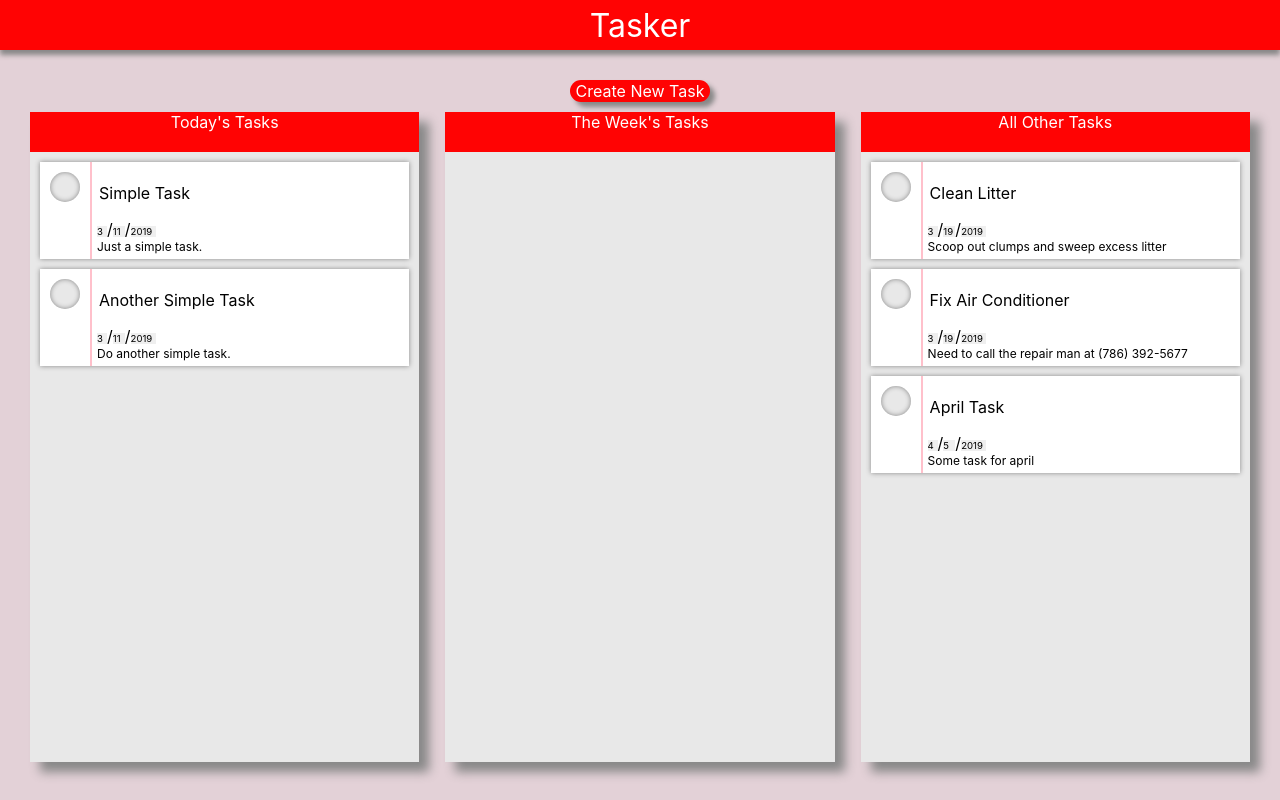
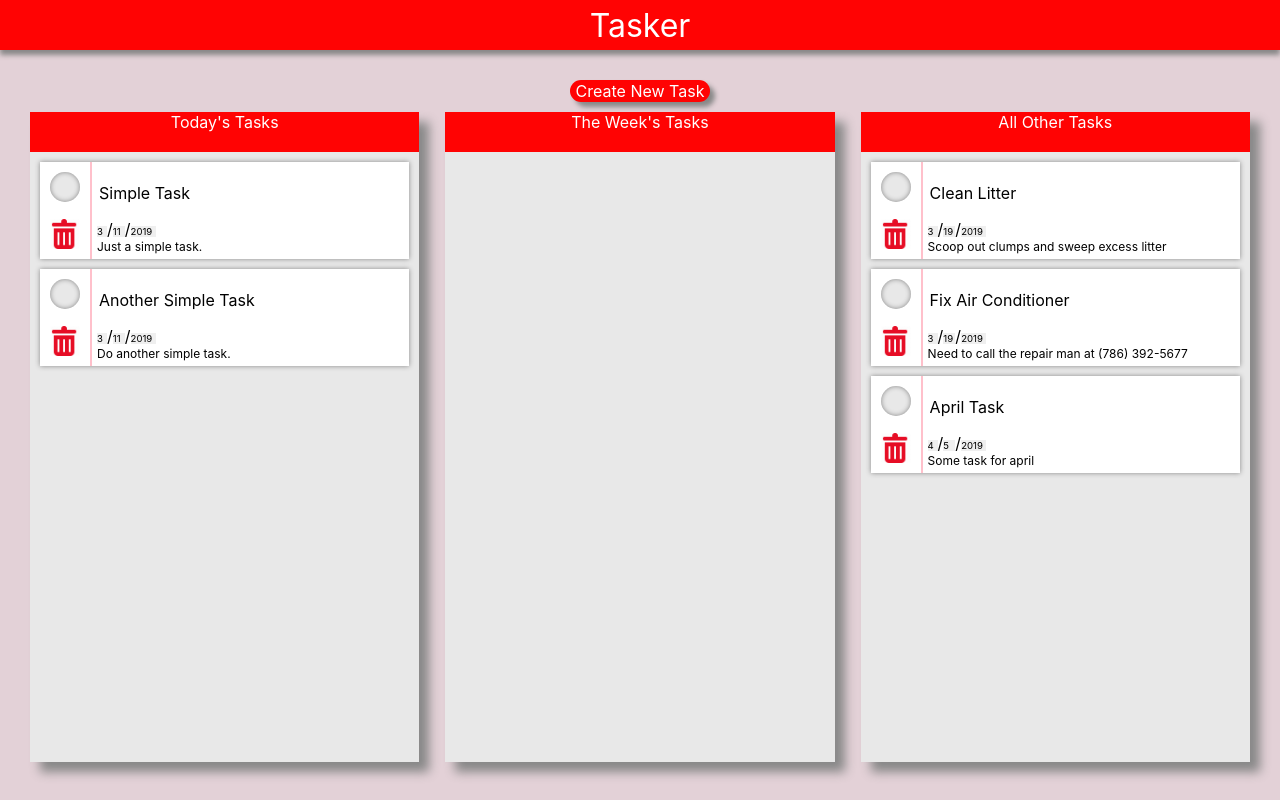
Before and after one commit to kdelamo94/tasker, a React (Create React App) app: page / in a window 1280 px wide. Built offline with nearby package versions, Linux system fonts and the light colour scheme.

Commit message:
Added Delete icon and delete functionality to taskpapers.

```diff
--- a/src/citadel/components/TaskPaperDetailed.css
+++ b/src/citadel/components/TaskPaperDetailed.css
@@ -10,6 +10,9 @@
  width: 30px;
  padding: 10px;
  border-right: pink solid 2px;
+ display: flex;
+ flex-flow: column nowrap;
+ justify-content: space-between;
 }
 
 .TaskPaperDetailed-hole{
--- a/src/citadel/components/TaskPaperDetailed.js
+++ b/src/citadel/components/TaskPaperDetailed.js
@@ -48,6 +48,11 @@ class TaskPaperDetailed extends Component {
             className="TaskPaperDetailed-hole"
           >
           </div>
+          <img
+            src="delete.png"
+            height="30px"
+            onClick={(e) => this.props.handleDeleteClick(e, this.props.id)}
+          />
         </div>
         <div
           className="TaskPaperDetailed-content"
--- a/src/site-structure/TaskBoard.js
+++ b/src/site-structure/TaskBoard.js
@@ -54,7 +54,7 @@ class TaskBoard extends Component{
     this.handleCreateButtonClick = this.handleCreateButtonClick.bind(this);
     this.handleChange = this.handleChange.bind(this);
     this.handleDateChange = this.handleDateChange.bind(this);
-
+    this.handleDeleteButtonClick = this.handleDeleteButtonClick.bind(this);
   }
 
   //Event Handlers
@@ -68,6 +68,14 @@ class TaskBoard extends Component{
 
     let tasks = this.state.tasks;
     tasks.unshift(task);
+    this.setState({
+      tasks: tasks
+    })
+  }
+
+  handleDeleteButtonClick(e, key){
+    let tasks = this.state.tasks;
+    tasks.splice(key, 1);
     this.setState({
       tasks: tasks
     })
@@ -145,6 +153,7 @@ class TaskBoard extends Component{
             task={task}
             handleChange={this.handleChange}
             handleDateChange={this.handleDateChange}
+            handleDeleteClick={this.handleDeleteButtonClick}
           />
         );
       }
@@ -164,6 +173,7 @@ class TaskBoard extends Component{
             task={task}
             handleChange={this.handleChange}
             handleDateChange={this.handleDateChange}
+            handleDeleteClick ={this.handleDeleteButtonClick}
           />
         );
       }
@@ -181,6 +191,7 @@ class TaskBoard extends Component{
             task={task}
             handleChange={this.handleChange}
             handleDateChange={this.handleDateChange}
+            handleDeleteClick={this.handleDeleteButtonClick}
           />
         );
       }
```
Also changed, not shown: public/delete.png (added).
